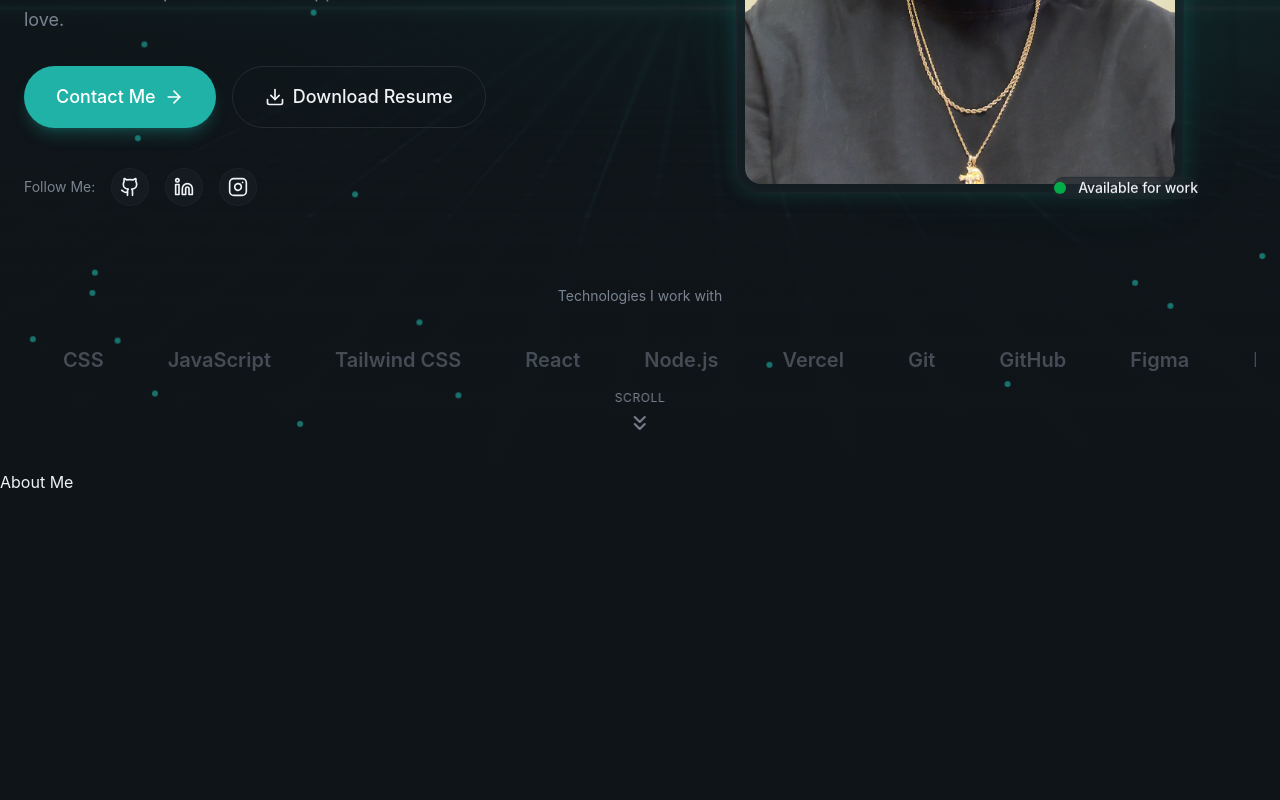
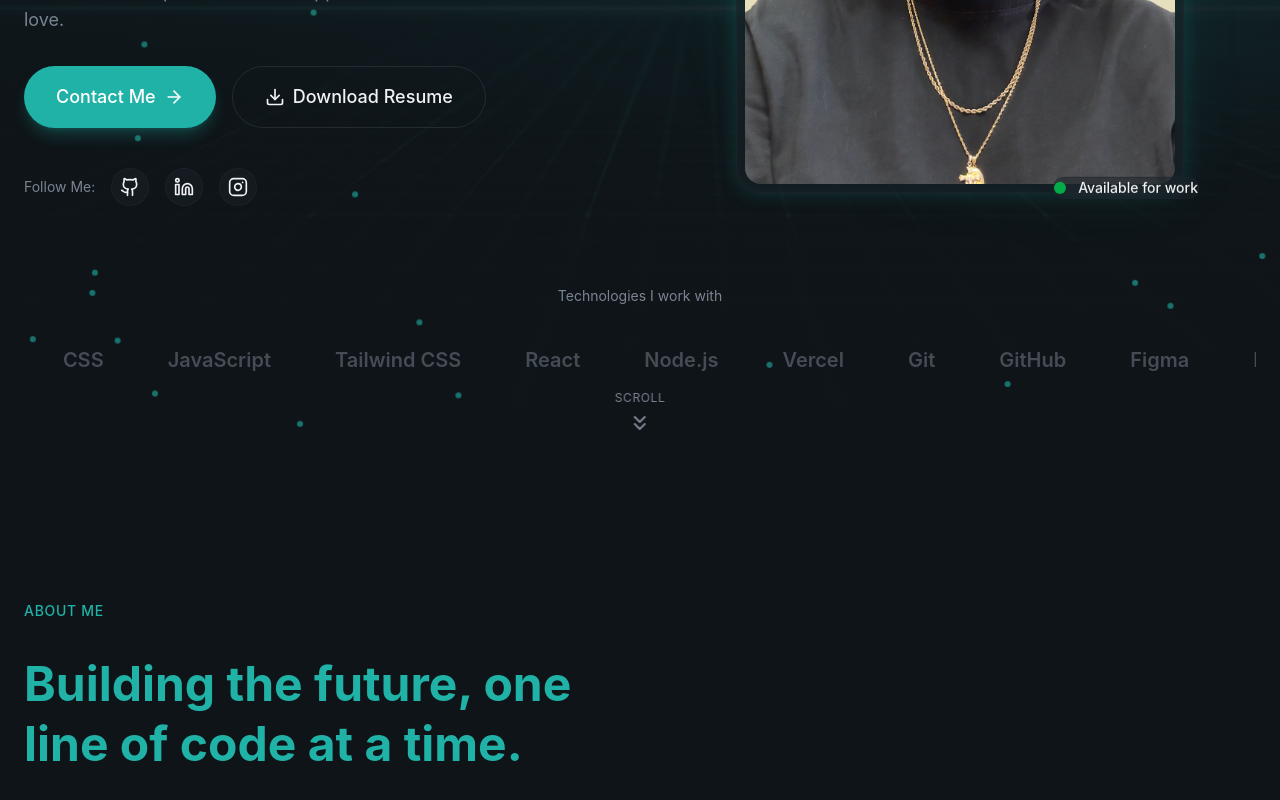
Before and after one commit to eissamonet/SWD-Portfolio, a React (Vite) app: page / in a window 1280 px wide. Shown: the part 504-1304 px from the top of the page. Before the commit the page ends 998 px from the top, so only its background shows below. Built offline with nearby package versions, Linux system fonts and the light colour scheme.

Commit message:
commit changes

```diff
--- a/src/layout/Navbar.jsx
+++ b/src/layout/Navbar.jsx
@@ -70,13 +70,14 @@ export const Navbar = () => {
             <a
               href={link.href}
               key={index}
+              onClick={() => setIsMenuOpen(false)}
               className="text-lg text-muted-foreground hover:text-foreground py-2"
             >
               {link.label}
             </a>
           ))}
 
-          <Button>Contact Me</Button>
+          <Button onClick={() => setIsMenuOpen(false)}>Contact Me</Button>
         </div>
       </div>)}
     </header>
--- a/src/sections/About.jsx
+++ b/src/sections/About.jsx
@@ -1,34 +1,45 @@
 import { Code2, Lightbulb, Rocket, Users } from "lucide-react";
 
 const highlights = [
-    { icon: Code2,
-      title: "Clean Code" ,
-      description: "I write clean, maintainable code following best practices and design patterns."
+  {
+    icon: Code2,
+    title: "Clean Code",
+    description:
+      "I write clean, maintainable code following best practices and design patterns.",
   },
-    { icon: Rocket,
-      title: "Performace" ,
-      description: "I optimize applications for speed and efficiency to ensure a smooth user experience."
+  {
+    icon: Rocket,
+    title: "Performace",
+    description:
+      "I optimize applications for speed and efficiency to ensure a smooth user experience.",
   },
   {
     icon: Users,
-      title: "Collaboration" ,
-      description: "Work closely with teams to bring ideas to life."
+    title: "Collaboration",
+    description: "Work closely with teams to bring ideas to life.",
   },
   {
     icon: Lightbulb,
-      title: "Innovation" ,
-      description: "Staying ahead with the lated technologies and best practices."
-    }
-]
+    title: "Innovation",
+    description:
+      "Staying ahead with the lated technologies and best practices.",
+  },
+];
 
 export const About = () => {
   return (
-     <section>
-        <div>
-          <div>
+    <section id="about" className="py-32 relative overflow-hidden">
+      <div className="container mx-auto px-6 relative z-10">
+        <div className="grid lg:grid-cols-2 gap-16 items-center">
           {/* left col */}
-            <div>
-              <span>About Me</span>
+          <div className="space-y-8">
+            <div className="animate-fade-in">
+              <span className="text-secondary-foreground text-sm font-medium tracking-wider uppercase ">About Me</span>
+            </div>
+
+            <h2 className="text-4xl md:text-5xl font-bold leading-tight animate-fade-in animate-delay-100 text-secondary-foreground">
+              Building the future, <span> one line of code at a time.</span>
+            </h2>
           </div>
         </div>
       </div>
```
Lines whose indentation alone changed are shown as unchanged.
